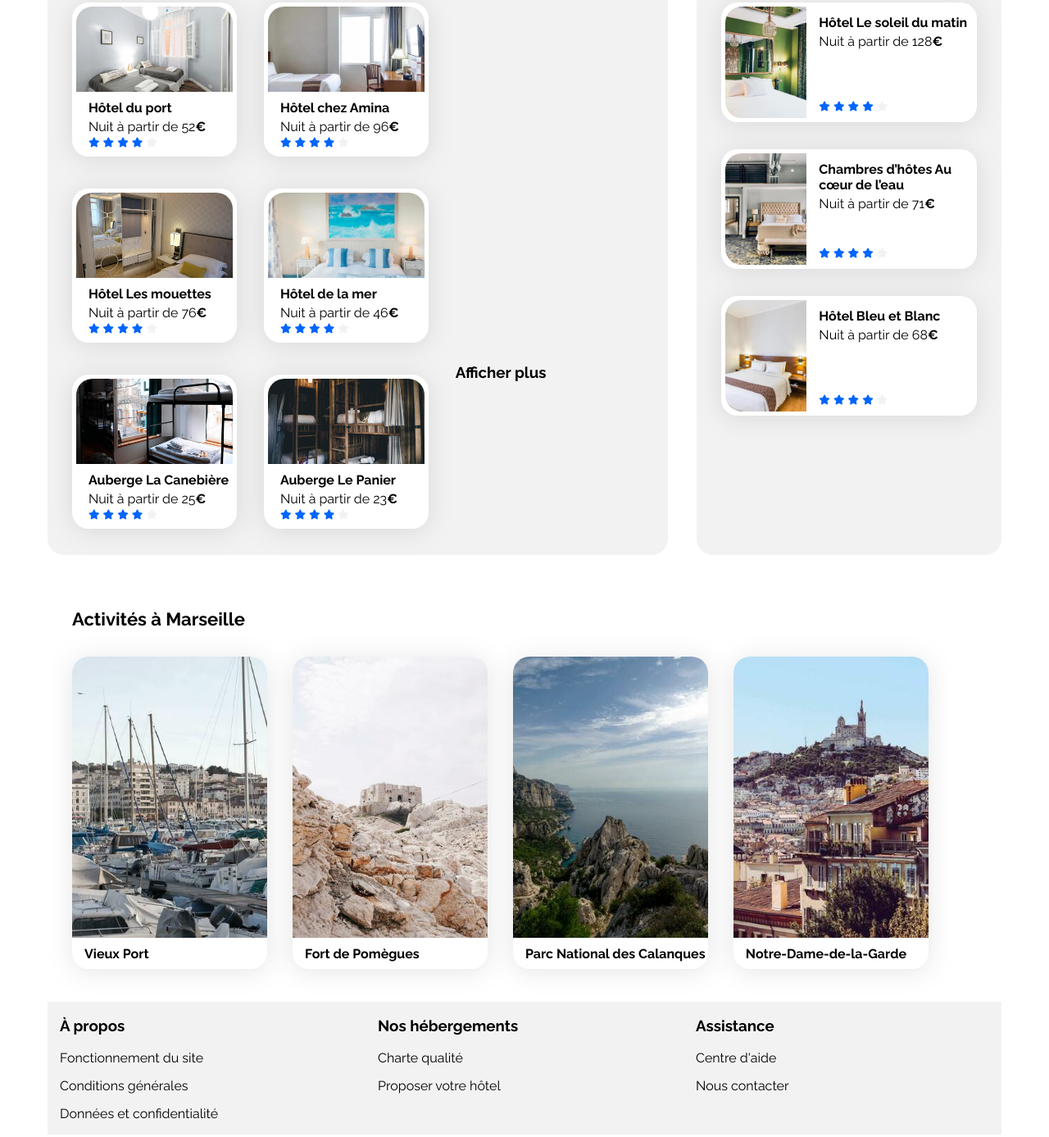
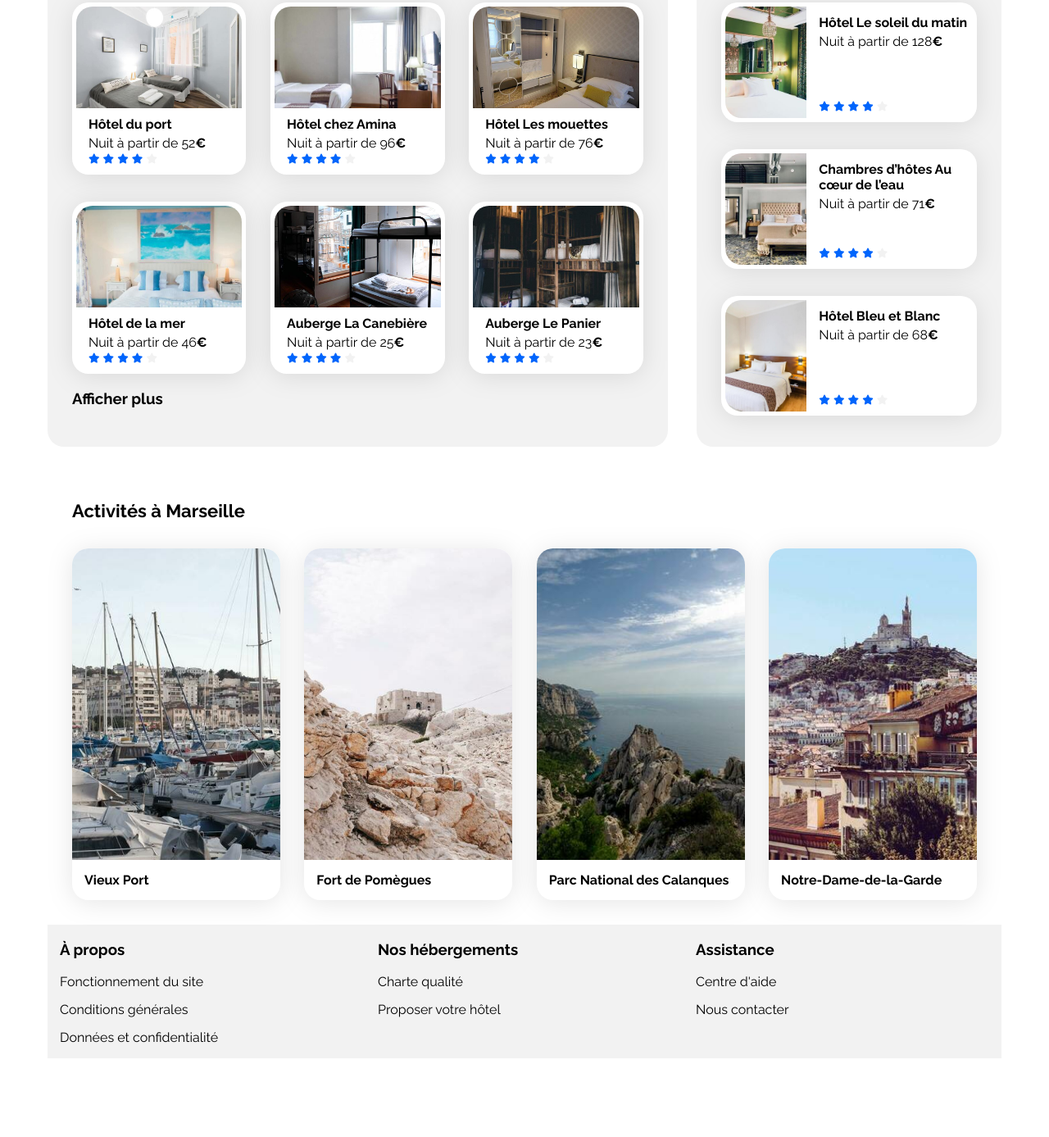
Before and after one commit to Robiin3/projet3, a plain HTML site: page index.html in a window 1280 px wide. Shown: the part 469-1856 px from the top of the page at 82% size. After the commit the page ends 1768 px from the top, so only its background shows below. Drawn offline with Linux system fonts and the light colour scheme.

Commit message:
révisé avant responsive

```diff
--- a/css/style.css
+++ b/css/style.css
@@ -132,40 +132,56 @@ a {
     margin-bottom: 5px;
 }
 
-/****** Hébergements Marseille ***********/
+/****** Hébergements Ville ***********/
 
-.marseille .populaires-cards {
+.city .city-cards {
     display: flex;
-    gap: 4px;
     flex-wrap: wrap;
+    justify-content: space-between;
 }
 
-.marseille .populaires-cards a {
-    width: 33%;
+.city a {
+    width: 30.5%;
 }
 
-.marseille .card {
+.city article {
     display: flex;
     flex-direction: column;
-    width: 83%;
-    height: 80%;
-    }
+}
 
-.marseille .populaires-cards img {
+.city .city-cards img {
     width: 100%;
-    height: 104px;
+    height: 124px;
     border-top-left-radius: 20px;
     border-top-right-radius: 20px;
 }
 
-.marseille .populaires-cards .card-content {
+.city .city-cards .card-content {
     width: 100%;
     padding-left: 15px;
     display: flex;
     flex-direction: column;
-    justify-content: space-between;
     box-sizing: border-box;
 }
+
+.city-cards .card-title {
+    margin-top: 10px;
+    margin-bottom: 4px;
+}
+
+.city-cards .card-subtitle {
+    margin: 0;
+}
+
+.city-cards .card-rating {
+    margin-bottom: 5px;
+}
+
+.city-cards .card {
+    display: flex;
+    margin-top: 33px;
+}
+
 
 /****** Activités Marseille ***********/
 
@@ -174,34 +190,37 @@ margin-top: 35px;
 padding: 30px;
 }
 
-.activites .populaires-cards {
+.activites .activites-cards {
     display: flex;
-    gap: 4px;
     flex-wrap: wrap;
+    justify-content: space-between;
 }
 
-.activites .populaires-cards a {
-    width: 24%;
+.activites .activites-cards a {
+    width: 23%;
 }
 
 .activites .card {
     display: flex;
     flex-direction: column;
-    width: 90%;
-    height: 90%;
     padding: 0px;
+    margin-top: 33px;
     }
 
-.activites .populaires-cards img {
-    height: 90%;
+.activites .activites-cards img {
+    height: 380px;
     border-top-left-radius: 20px;
     border-top-right-radius: 20px;
 }
 
-.activites .populaires-cards .card-content {
-    width: 100%;
+.activites .activites-cards .card-content {
     padding-left: 15px;
     box-sizing: border-box;
+}
+
+.activites-cards .card-title {
+    margin-top: 15px;
+    margin-bottom: 15px;
 }
 
 /****** Header ***********/
@@ -272,6 +291,10 @@ header {
     font-size: 18px;
     font-weight: bold; /* Texte en gras */
     max-width: 147px; /* Largeur max */
+}
+
+input::placeholder {
+    color: black;
 }
 
 /* Bouton recherche */
--- a/index.html
+++ b/index.html
@@ -40,7 +40,7 @@
                 <i class="fa-solid fa-location-dot" style="color: #000000;"></i>
             </div>
             <!-- Champ de saisie -->
-            <input type="text" class="input-field" value="Marseille, France" name="city">
+            <input type="text" class="input-field" placeholder="Marseille, France" name="city">
             <!-- Bouton recherche -->
             <button type="submit" class="search-button">Rechercher</button>
         </form>
@@ -85,14 +85,13 @@ Nos pépites
 
         <main>
             <div class="hebergements-and-populaires">
-                <section class="hebergements">
-                 <!-- Hébergements Marseille -->
+                <section class="hebergements city">
+                 <!-- Hébergements Ville -->
 
-                    <div class="marseille">
-                        <div class="populaires-title">
+                        <div>
                             <h2  id="ancre_hebergements" class="section-title">Hébergements à Marseille</h2>
                         </div>
-                        <div class="populaires-cards">
+                        <div class="city-cards">
                             <a href="#">
                                 <article class="card">
                                     <img src="./images/hebergements/fred-kleber.jpg" alt="Image de la chambre d'hôtel montrant un lit">
@@ -207,9 +206,8 @@ Nos pépites
                                     </div>
                                 </article>
                             </a>
-                            <h3>Afficher plus</h3>
                         </div>
-                    </div>
+                        <h3>Afficher plus</h3>
 
                 </section>
                  <!-- Hébergements populaires -->
@@ -285,10 +283,10 @@ Nos pépites
 
         <div>
         <section class="activites">
-                   <div class="populaires-title">
+                   <div>
                     <h2 id="ancre_activites" class="section-title">Activités à Marseille</h2>
                    </div>
-                   <div class="populaires-cards">
+                   <div class="activites-cards">
                        <a href="#">
                            <article class="card">
                                <img src="./images/activites/reno-laithienne.jpg" alt="Image de Vieux-port">
```
